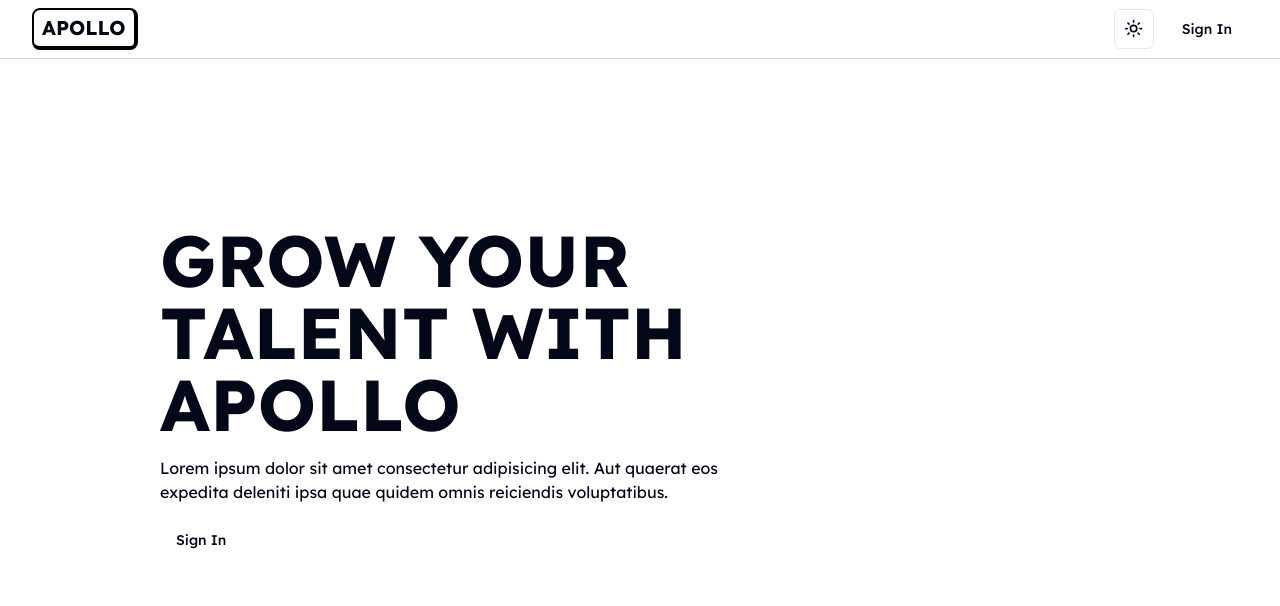
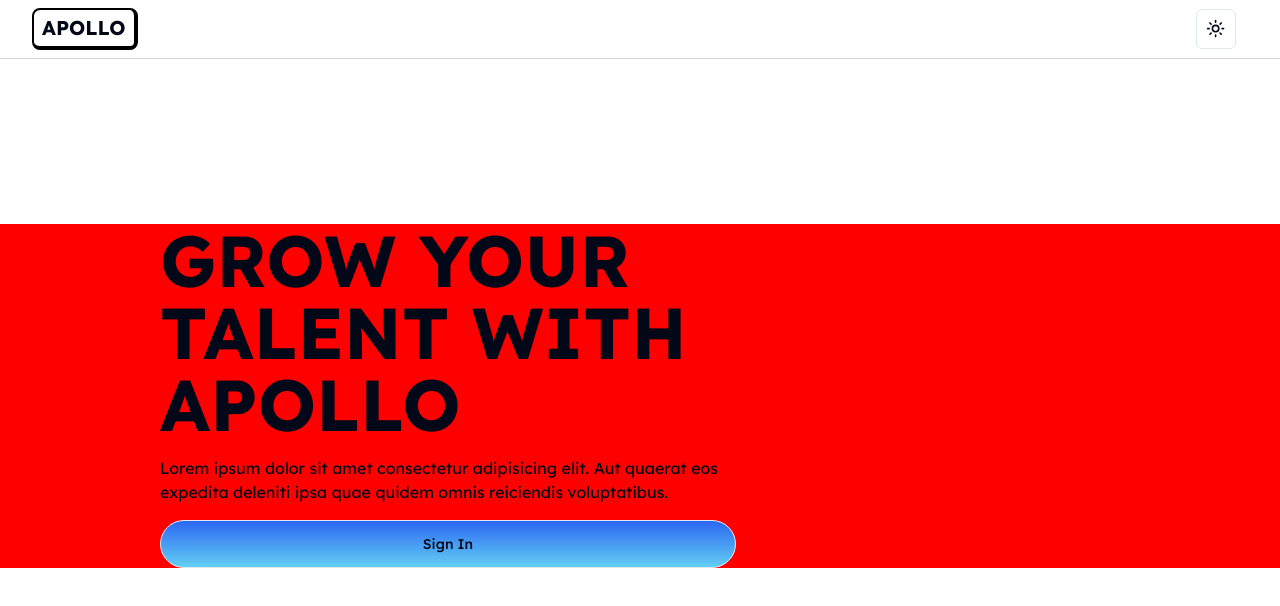
Before and after one commit to grandiv/apollo-project, a Next.js app: page / in a window 1280 px wide. Shown: the top 606 px of the page. Built offline with nearby package versions, Linux system fonts and the light colour scheme; no server answers.

Commit message:
progress landing page

```diff
--- a/src/app/page.tsx
+++ b/src/app/page.tsx
@@ -9,23 +9,24 @@ type Props = {};
 const Home = async (props: Props) => {
   const session = await getAuthSession();
   return (
+    <div className="bg-[red]">
       <div className="flex flex-col max-w-xl mx-[10rem] my-[10rem]">
-      <div className="">
+        <div>
           <h1 className="text-7xl font-bold text-start">
             GROW YOUR TALENT WITH APOLLO
           </h1>
         </div>
         <div className="py-4">
-        Lorem ipsum dolor sit amet consectetur adipisicing elit. Aut quaerat eos
-        expedita deleniti ipsa quae quidem omnis reiciendis voluptatibus.
+          Lorem ipsum dolor sit amet consectetur adipisicing elit. Aut quaerat
+          eos expedita deleniti ipsa quae quidem omnis reiciendis voluptatibus.
         </div>
         <div className="flex flex-row">
           {session?.user ? (
-          <div className="flex w-full space-x-[15rem] justify-center">
+            <div className="flex w-full space-x-[5rem] justify-center">
               <Link
                 className={buttonVariants({
                   variant: "outline",
-                className: "rounded-3xl w-[10vw]",
+                  className: "rounded-[2rem] w-[15vw] ",
                   size: "lg",
                 })}
                 href="/gallery"
@@ -35,7 +36,8 @@ const Home = async (props: Props) => {
               <Link
                 className={buttonVariants({
                   variant: "secondary",
-                className: "rounded-3xl w-[10vw]",
+                  className:
+                    "rounded-[2rem] w-[15vw] bg-gradient-to-t from-[#2c67f2] to-[#62cff4]",
                   size: "lg",
                 })}
                 href="/create"
@@ -48,6 +50,7 @@ const Home = async (props: Props) => {
           )}
         </div>
       </div>
+    </div>
   );
 };
 
--- a/src/components/Navbar.tsx
+++ b/src/components/Navbar.tsx
@@ -36,7 +36,8 @@ const Navbar = async (props: Props) => {
             {session?.user ? (
               <UserAccountNav user={session.user} />
             ) : (
-              <SignInButton />
+              ""
+              // <SignInButton />
             )}
           </div>
         </div>
--- a/src/components/SignInButton.tsx
+++ b/src/components/SignInButton.tsx
@@ -9,7 +9,8 @@ type Props = {};
 const SignInButton = (props: Props) => {
   return (
     <Button
-      variant="ghost"
+      variant="outline"
+      className="rounded-3xl w-full h-[3rem] bg-gradient-to-t from-[#62cff4] to-[#2c67f2]"
       onClick={() => {
         signIn("google");
       }}
```
Lines whose indentation alone changed are shown as unchanged.
